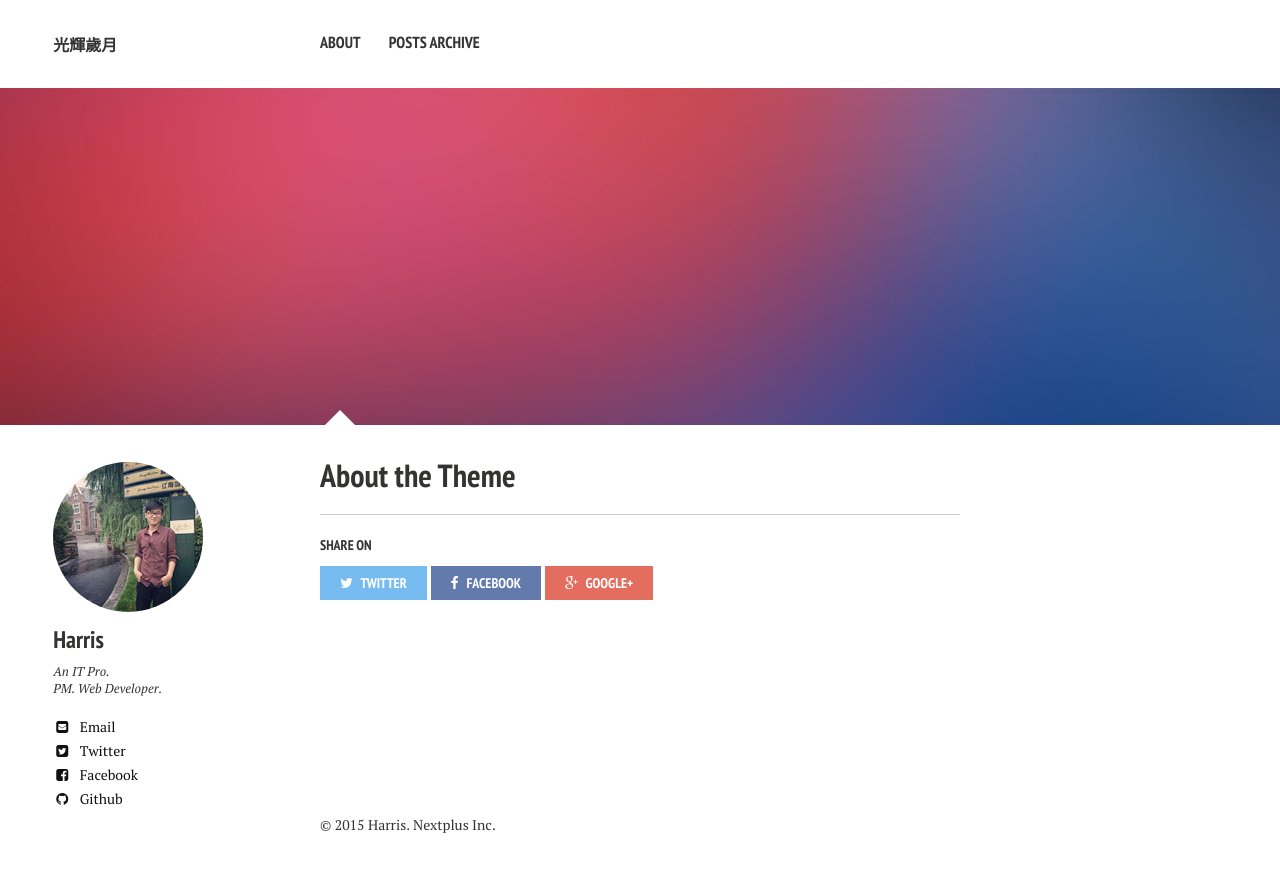
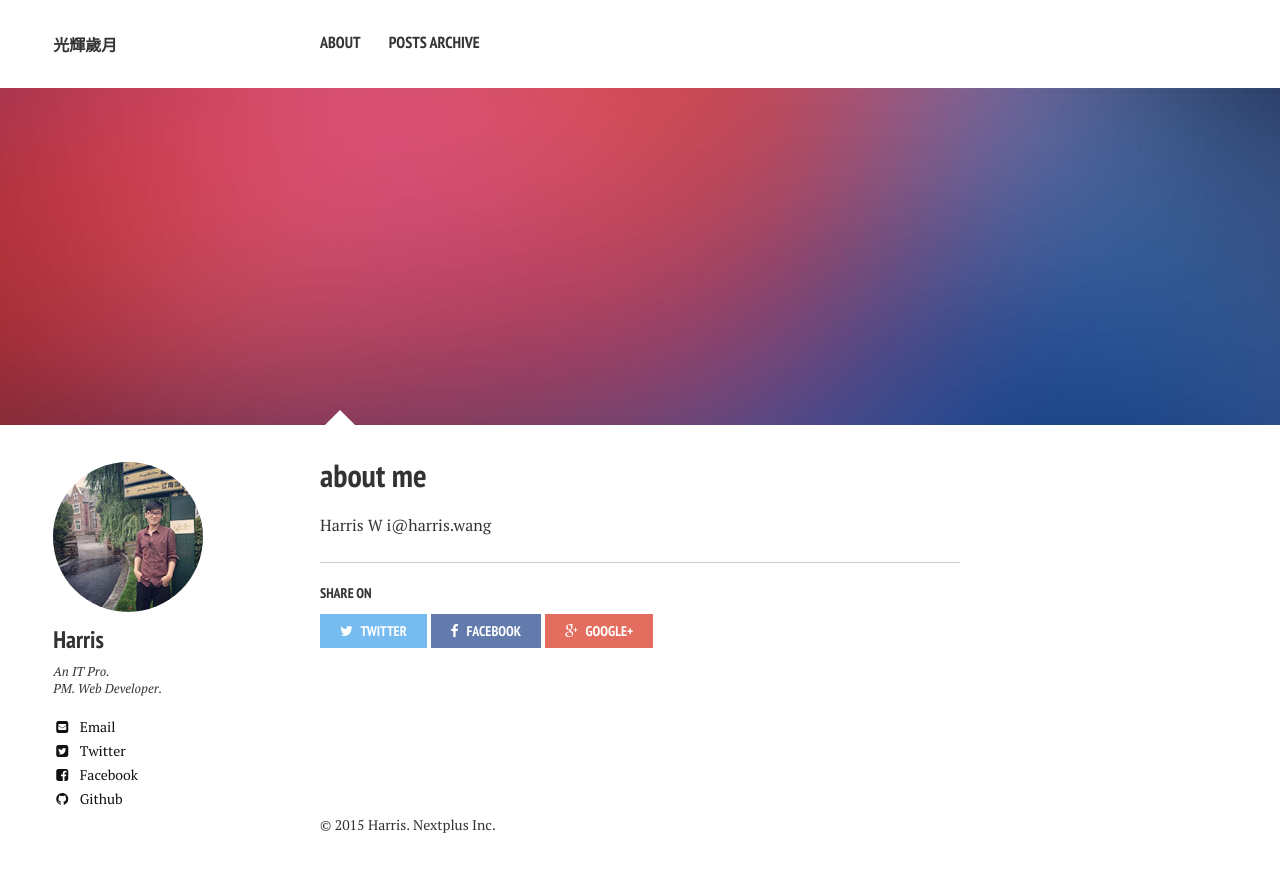
Before and after one commit to menthe/menthe.github.io, a Jekyll site: the page built from about/index.md, in a window 1280 px wide. Shown: the top 872 px of the page. Built offline with Jekyll 4.4.1, drawn with Linux system fonts in a browser that asks for light colours; nearby versions of some CDN libraries.

Commit message:
update about page.

```diff
--- a/about/index.md
+++ b/about/index.md
@@ -1,9 +1,11 @@
 ---
 layout: page
-title: About the Theme
+title: about me
 tags: [about, Jekyll, theme, responsive]
 modified: 2014-08-08T20:53:07.573882-04:00
 comments: true
 image:
   feature: sample-image-2.jpg
 ---
+Harris W
+i@harris.wang
```
